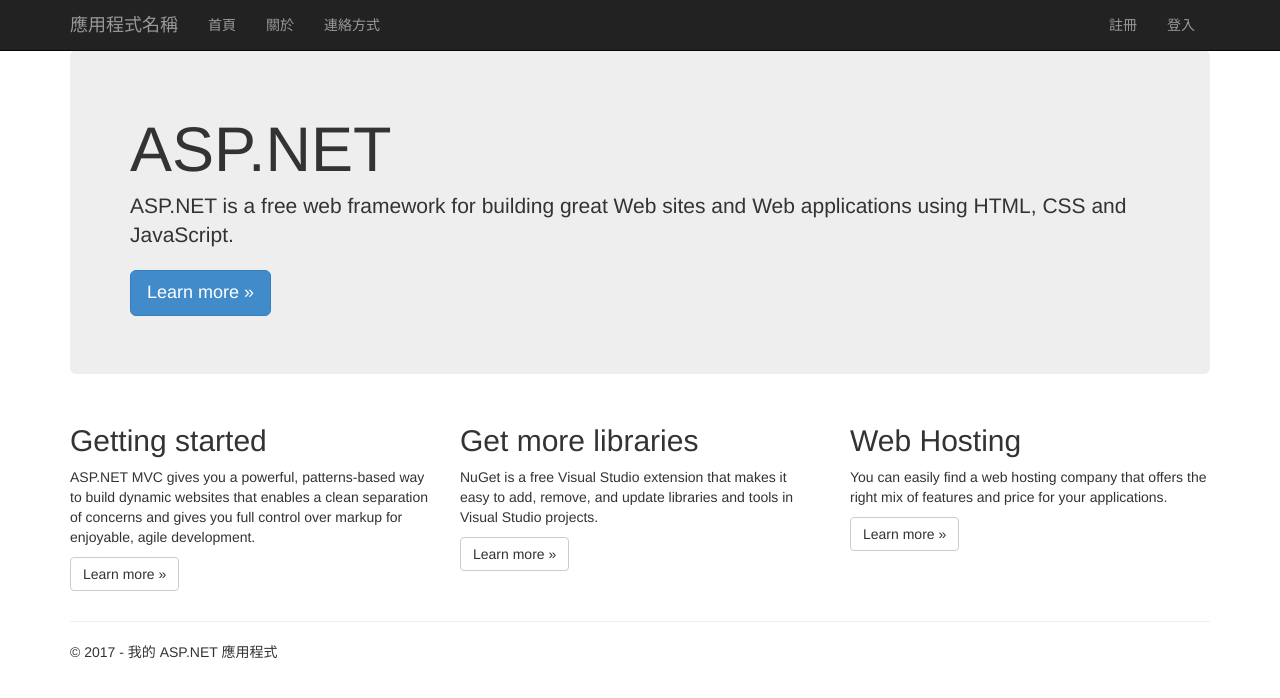
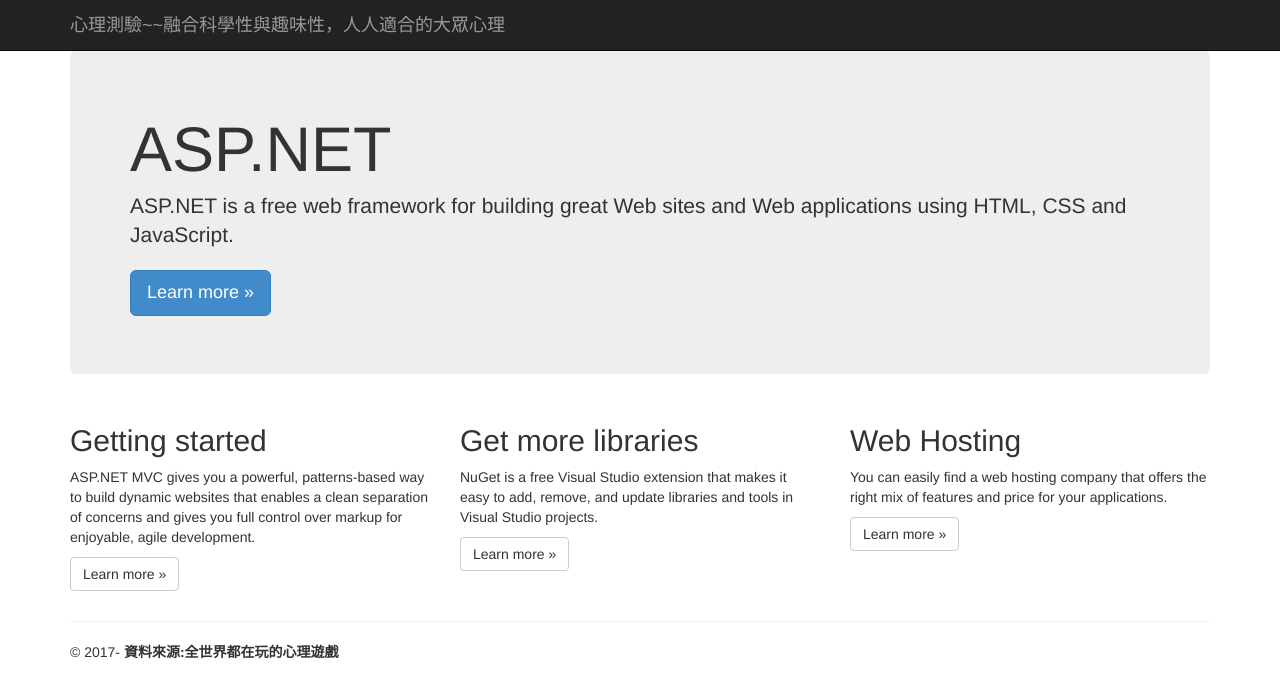
Before and after one commit to monica001/MindGame, an ASP.NET MVC app: page / in a window 1280 px wide. Shown: the top 698 px of the page. Run offline with ASP.NET Core 8 and stand-ins for ASP.NET MVC 5, Linux system fonts and the light colour scheme; the project's own start-up code is not run, and a stand-in starts its controllers and pages; some libraries are stand-ins or nearby versions.

Commit message:
webconfig and _layout

```diff
--- a/MindGame/Views/Shared/_Layout.cshtml
+++ b/MindGame/Views/Shared/_Layout.cshtml
@@ -1,13 +1,17 @@
 <!DOCTYPE html>
 <html>
 <head>
-<meta http-equiv="Content-Type" content="text/html; charset=utf-8"/>
+    <meta http-equiv="Content-Type" content="text/html; charset=utf-8" />
     <meta charset="utf-8" />
     <meta name="viewport" content="width=device-width, initial-scale=1.0">
-    <title>@ViewBag.Title - 我的 ASP.NET 應用程式</title>
+    @{
+        ViewBag.Title = "心理測驗";
+    }
+    <title>@ViewBag.Title</title>
+    <link rel="icon" type="image/png" href="~/Content/image/icon.png" />@*標題icon*@
+    <link href="https://fonts.googleapis.com/css?family=Acme" rel="stylesheet">@*字型*@
     @Styles.Render("~/Content/css")
     @Scripts.Render("~/bundles/modernizr")
-
 </head>
 <body>
     <div class="navbar navbar-inverse navbar-fixed-top">
@@ -18,15 +22,15 @@
                     <span class="icon-bar"></span>
                     <span class="icon-bar"></span>
                 </button>
-                @Html.ActionLink("應用程式名稱", "Index", "Home", new { area = "" }, new { @class = "navbar-brand" })
+                @Html.ActionLink("心理測驗~~融合科學性與趣味性，人人適合的大眾心理", "Index", "Home", new { area = "" }, new { @class = "navbar-brand" })
             </div>
             <div class="navbar-collapse collapse">
                 <ul class="nav navbar-nav">
-                    <li>@Html.ActionLink("首頁", "Index", "Home")</li>
-                    <li>@Html.ActionLink("關於", "About", "Home")</li>
-                    <li>@Html.ActionLink("連絡方式", "Contact", "Home")</li>
+                    @*<li>@Html.ActionLink("首頁", "Index", "Home")</li>
+                        <li>@Html.ActionLink("關於", "About", "Home")</li>*@
+                    @*<li>@Html.ActionLink("test資料庫連線", "Index", "Student")</li>*@
                 </ul>
-                @Html.Partial("_LoginPartial")
+                @*@Html.Partial("_LoginPartial")*@
             </div>
         </div>
     </div>
@@ -34,12 +38,14 @@
         @RenderBody()
         <hr />
         <footer>
-            <p>&copy; @DateTime.Now.Year - 我的 ASP.NET 應用程式</p>
+            <p>&copy; @DateTime.Now.Year- <strong>資料來源:全世界都在玩的心理遊戲</strong> </p>
         </footer>
     </div>
 
     @Scripts.Render("~/bundles/jquery")
     @Scripts.Render("~/bundles/bootstrap")
     @RenderSection("scripts", required: false)
+    <script src="~/Scripts/site/homeIndex.js"></script>
+    <script src="~/Scripts/site/homeAbout.js"></script>
 </body>
 </html>
```
Also changed, not shown: MindGame/Web.config.
